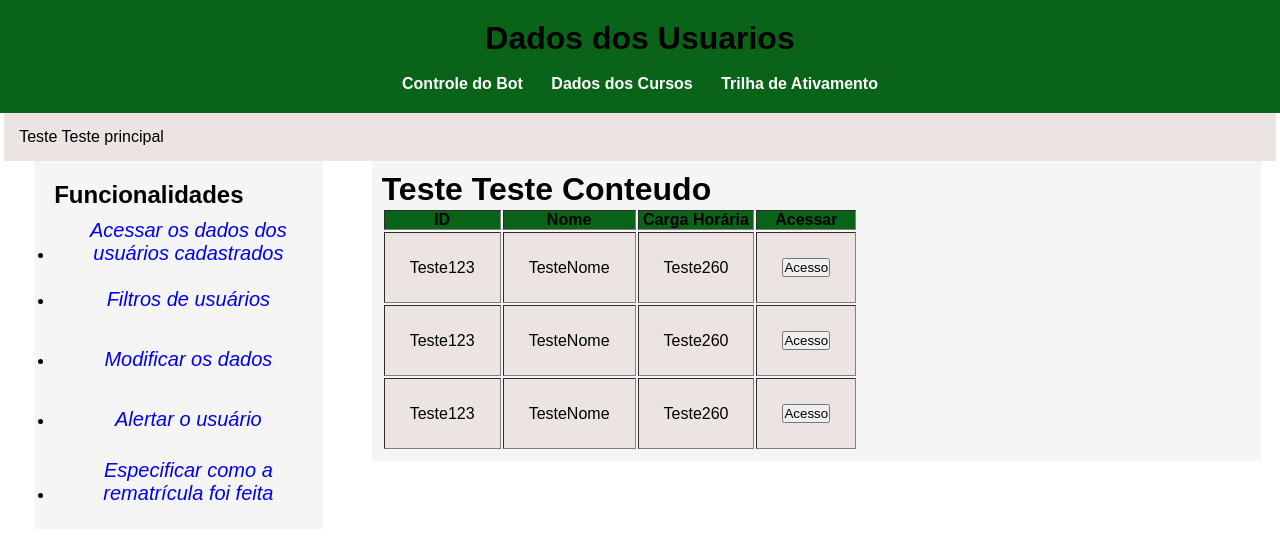
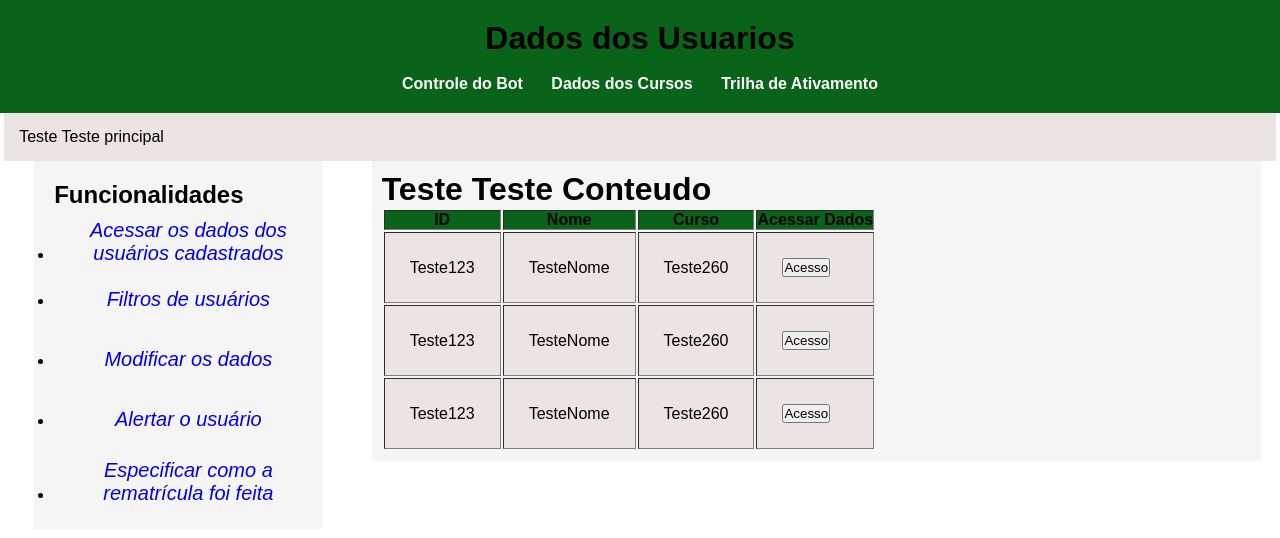
Before and after one commit to JoseWillians/ChatBotAdmin, a plain HTML site: page dados-dos-usuarios.html in a window 1280 px wide. Drawn offline with Linux system fonts and the light colour scheme.

Commit message:
Update dados-dos-usuarios.html

```diff
--- a/dados-dos-usuarios.html
+++ b/dados-dos-usuarios.html
@@ -47,8 +47,8 @@
                 <thead>
                     <th>ID</th>
                     <th>Nome</th>
-                    <th>Carga Horária</th>
-                    <th>Acessar</th>
+                    <th>Curso</th>
+                    <th>Acessar Dados</th>
                 </thead>
                 <tbody>
                     <tr>
```
